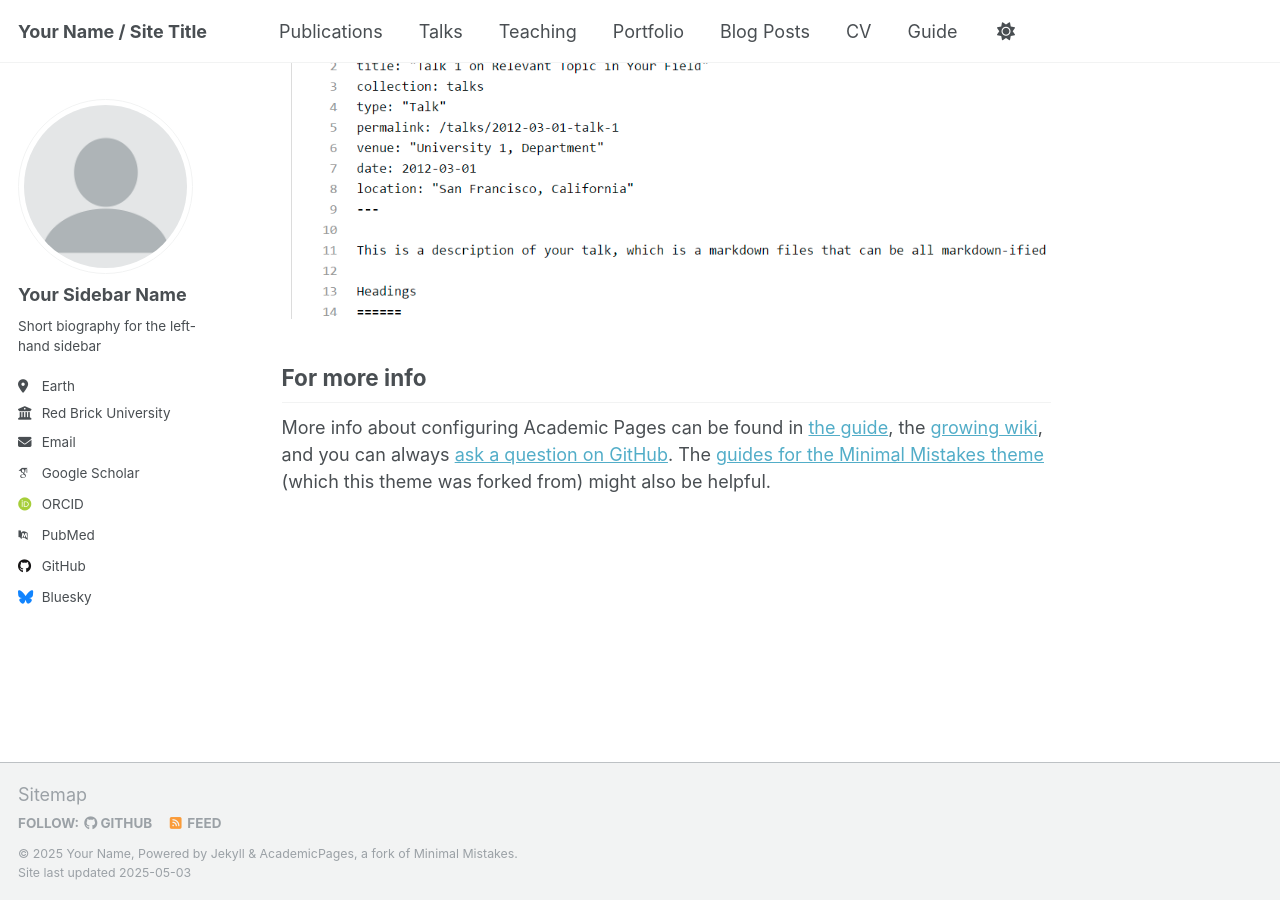
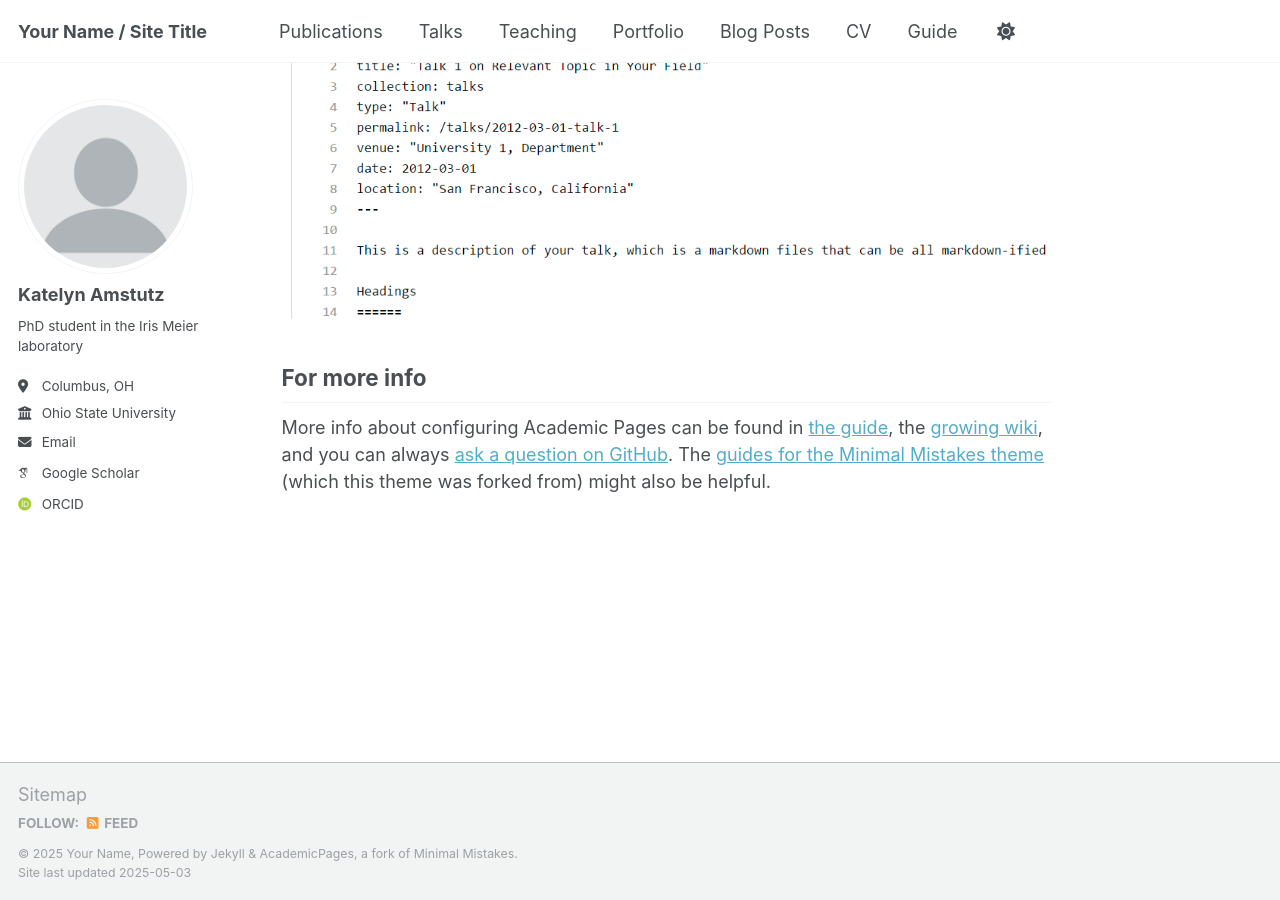
Before and after one commit to KatelynAmstutz/katelynamstutz.github.io, a Jekyll site: the page built from _pages/about.md, in a window 1280 px wide and 900 px high, scrolled down 2636 px. Built offline with Jekyll 4.4.1, drawn with Linux system fonts in a browser that asks for light colours; some web fonts are replaced.

Commit message:
Update _config.yml

```diff
--- a/_config.yml
+++ b/_config.yml
@@ -23,21 +23,21 @@ repository               : "academicpages/academicpages.github.io"
 author:
   # Biographic information
   avatar           : "profile.png"
-  name             : "Your Sidebar Name"
+  name             : "Katelyn Amstutz"
   pronouns         : # example: "she/her"
-  bio              : "Short biography for the left-hand sidebar"
-  location         : "Earth"
-  employer         : "Red Brick University"
+  bio              : "PhD student in the Iris Meier laboratory"
+  location         : "Columbus, OH"
+  employer         : "Ohio State University"
   uri              : # URL
-  email            : "none@example.org"
+  email            : "amstutz.87@osu.edu"
 
   # Academic websites
   arxiv            : # URL - Update with the correct link to your profile
-  googlescholar    : "https://scholar.google.com/citations?user=PS_CX0AAAAAJ"
+  googlescholar    : "https://scholar.google.com/citations?user=bmsuaVEAAAAJ&hl=en"
   impactstory      : # URL
-  orcid            : "http://orcid.org/yourorcidurl"
+  orcid            : "https://orcid.org/0000-0002-1387-0772"
   semantic         : # URL
-  pubmed           : "https://www.ncbi.nlm.nih.gov/pubmed/?term=john+snow"
+  pubmed           : # URL
   researchgate     : # URL
   scopus           : # URL
 
@@ -45,12 +45,12 @@ author:
   bitbucket        : # Username - Update with your username on the site
   codepen          : # Username
   dribbble         : # Username
-  github           : "academicpages"
+  github           : # Username
   kaggle           : # Username
   stackoverflow    : # User number or user number and name (i.e., use "1" or "1/jeff-atwood")
 
   # Social media
-  bluesky          : "bsky.app" # Replace this with you Bluesky username
+  bluesky          : # Replace this with you Bluesky username
   facebook         : # Username
   flickr           : # Username
   foursquare       : # Username
```
